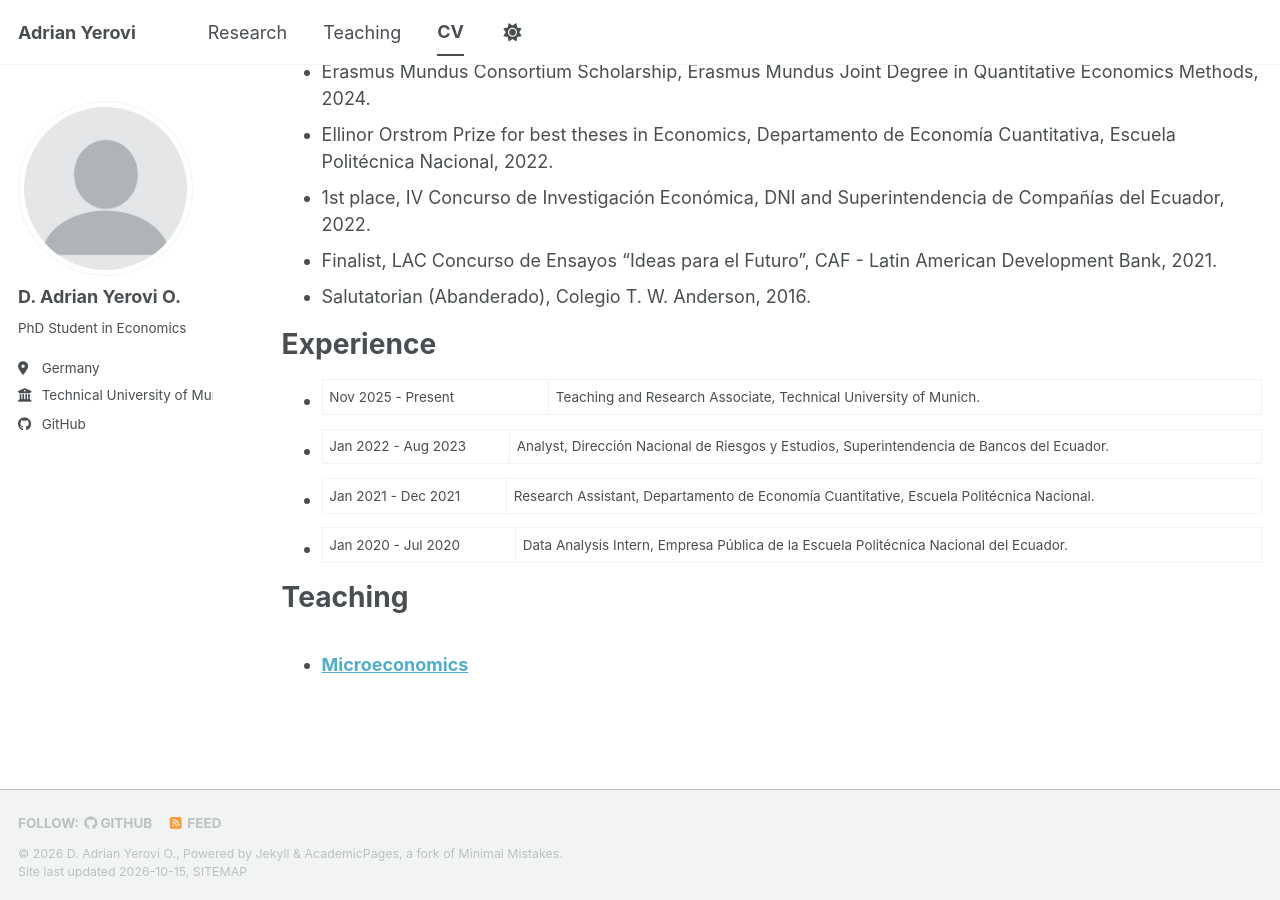
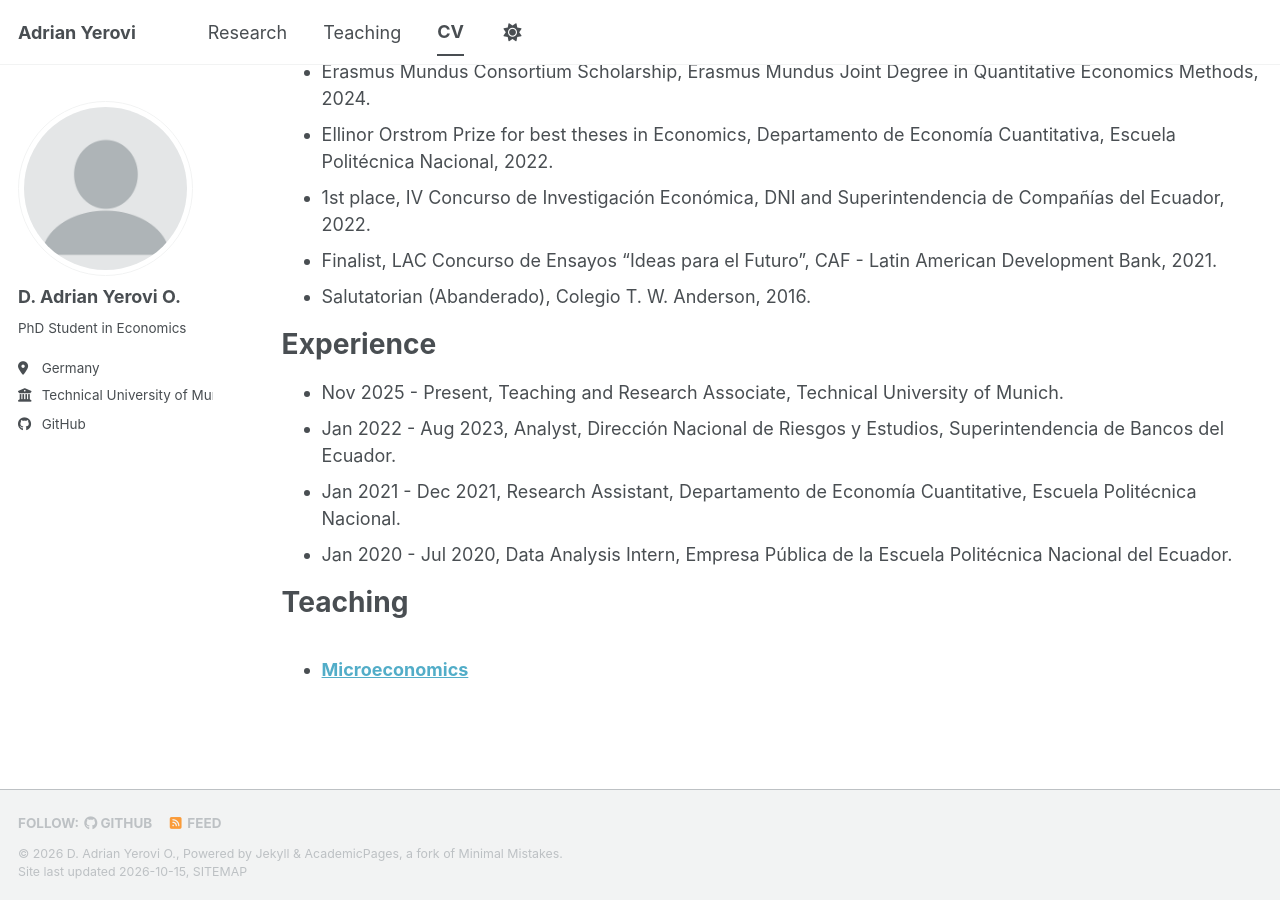
Before and after one commit to AYerovi/AYerovi.github.io, a Jekyll site: the page built from _pages/cv.md, in a window 1280 px wide and 900 px high, scrolled down 574 px. Built offline with Jekyll 4.4.1, drawn with Linux system fonts in a browser that asks for light colours; a style sheet for code colours, icons or effects is not loaded.

Commit message:
Update cv.md

```diff
--- a/_pages/cv.md
+++ b/_pages/cv.md
@@ -33,10 +33,10 @@ Awards and Grants
 
 Experience
 ======
-* Nov 2025 - Present  | Teaching and Research Associate, Technical University of Munich.
-* Jan 2022 - Aug 2023 | Analyst, Dirección Nacional de Riesgos y Estudios, Superintendencia de Bancos del Ecuador.
-* Jan 2021 - Dec 2021 | Research Assistant, Departamento de Economía Cuantitative, Escuela Politécnica Nacional.
-* Jan 2020 - Jul 2020 | Data Analysis Intern, Empresa Pública de la Escuela Politécnica Nacional del Ecuador.
+* Nov 2025 - Present, Teaching and Research Associate, Technical University of Munich.
+* Jan 2022 - Aug 2023, Analyst, Dirección Nacional de Riesgos y Estudios, Superintendencia de Bancos del Ecuador.
+* Jan 2021 - Dec 2021, Research Assistant, Departamento de Economía Cuantitative, Escuela Politécnica Nacional.
+* Jan 2020 - Jul 2020, Data Analysis Intern, Empresa Pública de la Escuela Politécnica Nacional del Ecuador.
 
 Teaching
 ======
```
